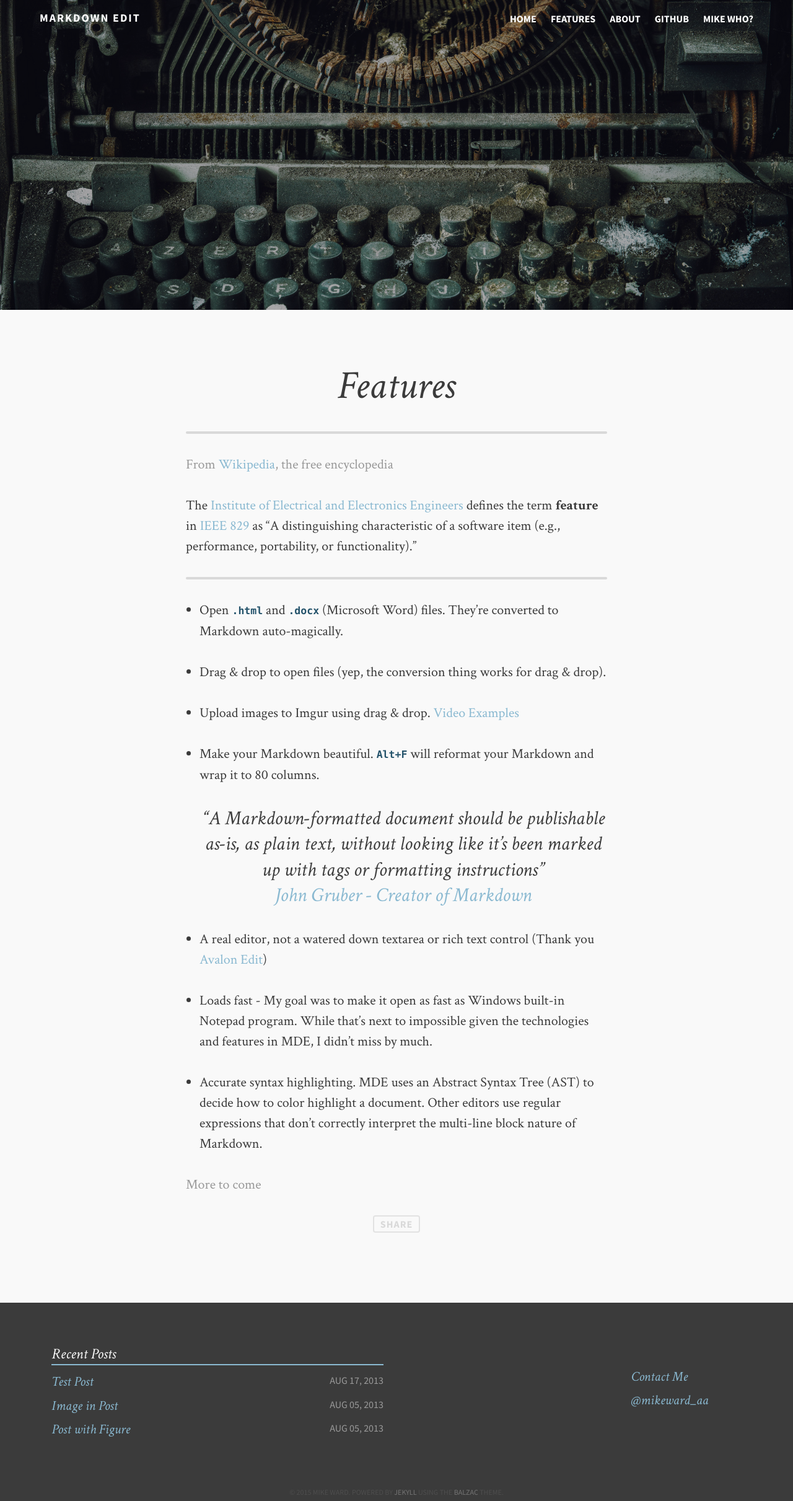
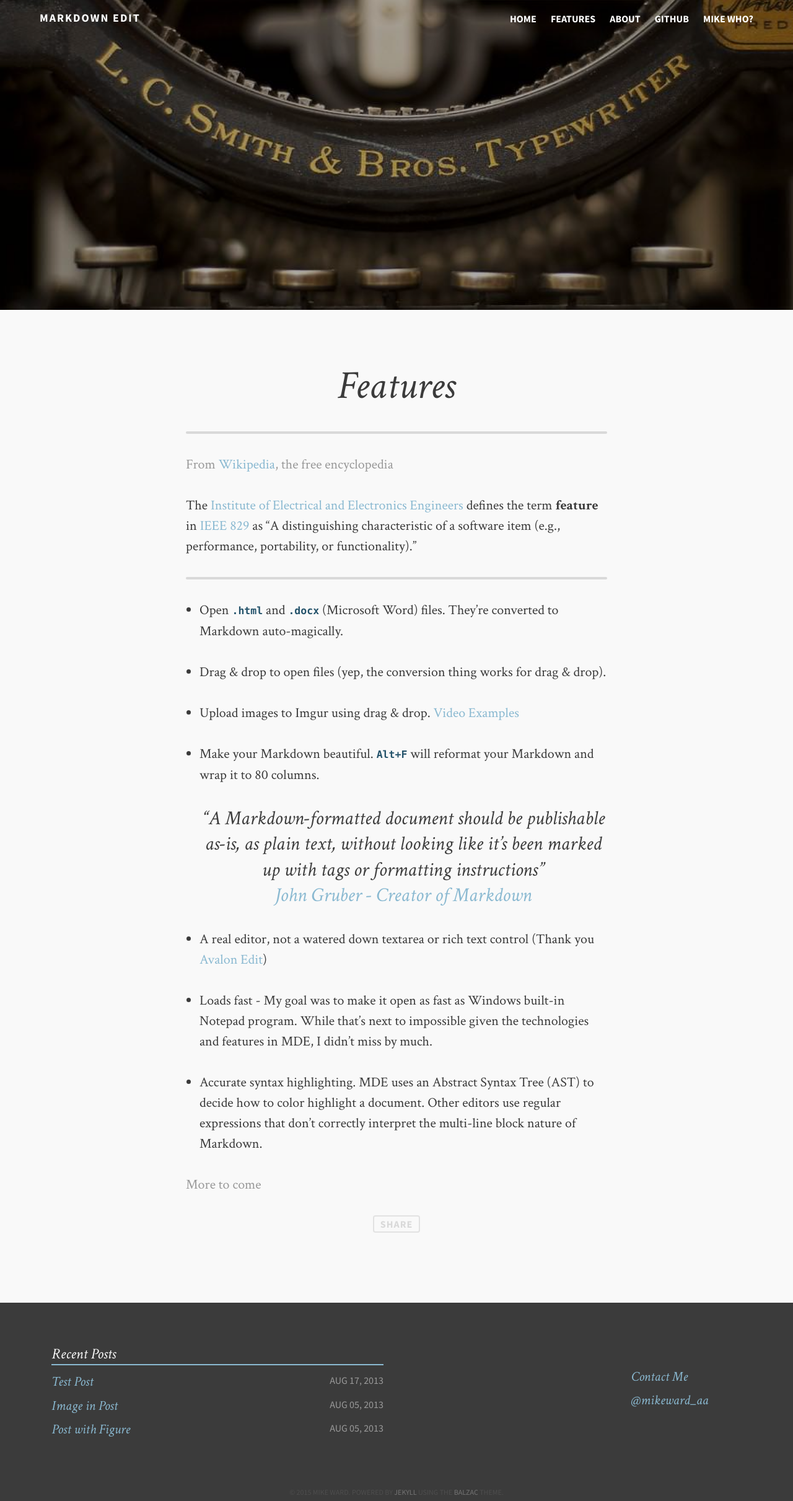
Before and after one commit to mike-ward/Markdown-Edit, a Jekyll site: the page built from features.md, in a window 1280 px wide. Shown: the whole page at 62% size. Built offline with Jekyll 4.4.1, drawn with Linux system fonts in a browser that asks for light colours; comment, search, counter and statistics services are not loaded.

Commit message:
change image on features

```diff
--- a/features.md
+++ b/features.md
@@ -2,7 +2,7 @@
 layout: page
 title: Features
 image:
-  feature: typewriter.jpg
+  feature: typewriter-features.jpg
 ---
 
 ------------------------------------------------------------------------
```
Also changed, not shown: images/typewriter-features.jpg (added).
